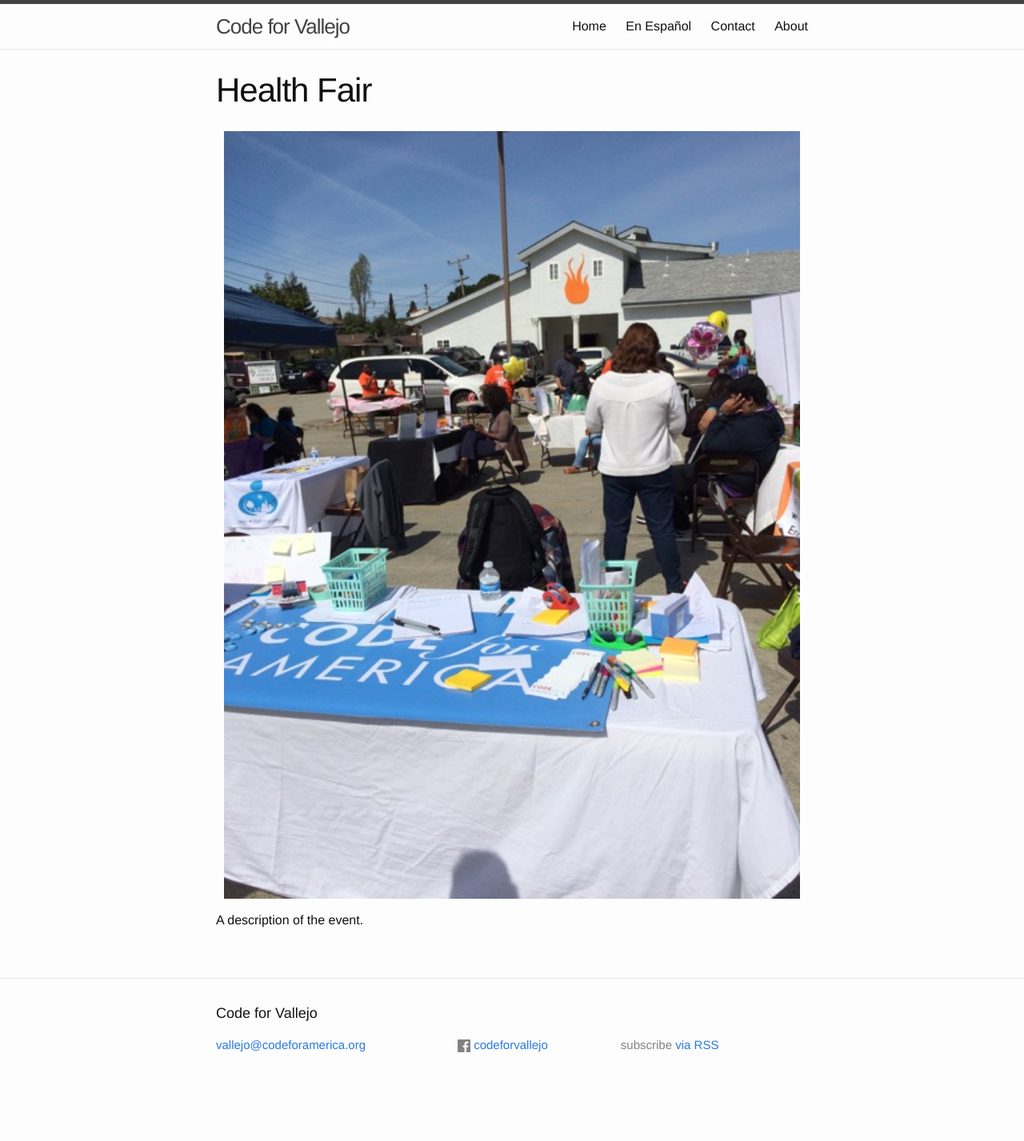
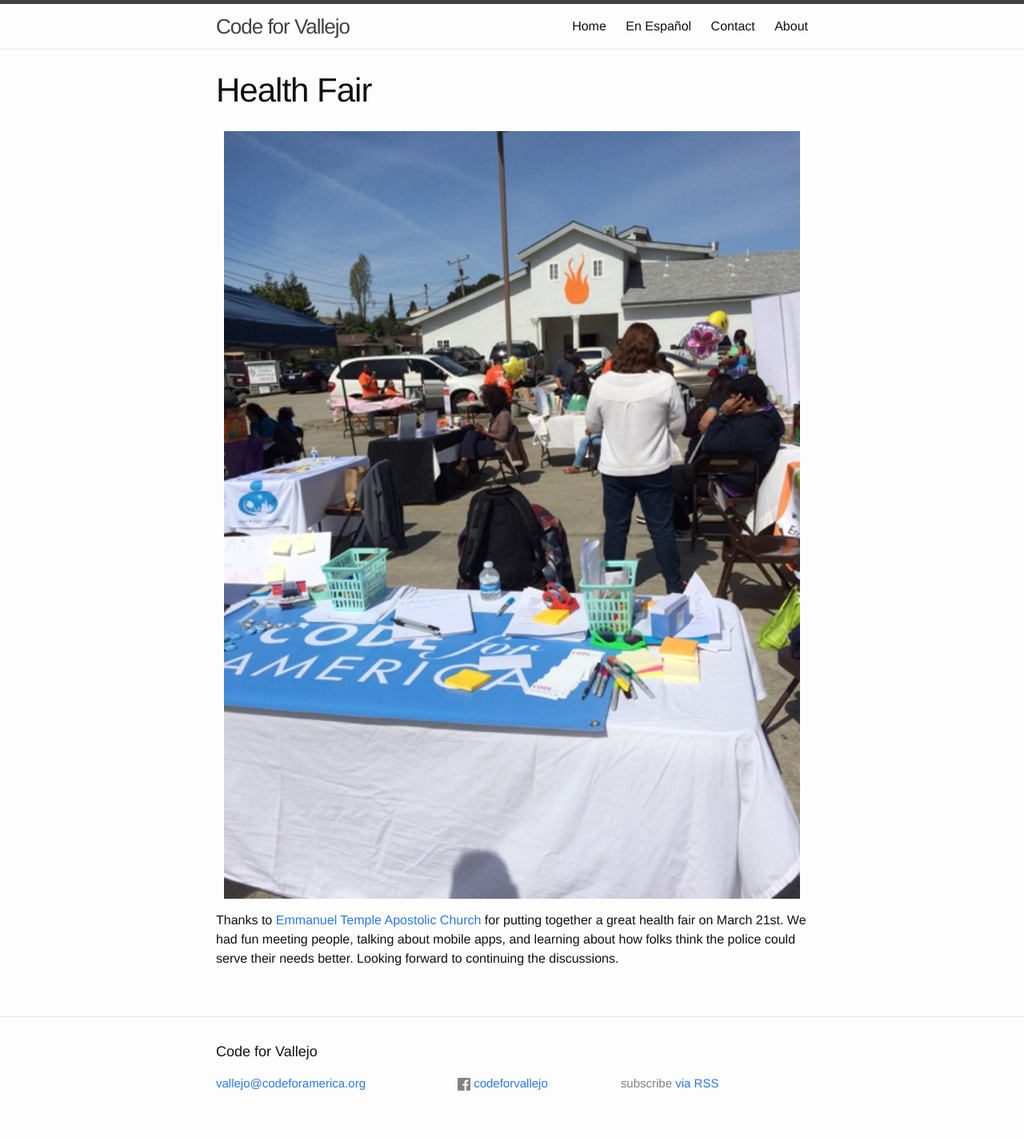
Before and after one commit to codeforamerica/code_for_vallejo, a Jekyll site: the page built from _posts/2015-04-01-health-fair.md, in a window 1280 px wide. Shown: the whole page at 80% size. Built offline with Jekyll 4.4.1, drawn with Linux system fonts in a browser that asks for light colours; before the commit the page ends 1379 px from its top, so only the background shows below that.

Commit message:
Update 2015-04-01-health-fair.md

```diff
--- a/_posts/2015-04-01-health-fair.md
+++ b/_posts/2015-04-01-health-fair.md
@@ -3,10 +3,10 @@ layout:  post
 title:   "Health Fair"
 date:    2015-04-01 00:00:00
 preview-image: assets/images/survey_preview.jpg
-snippet: We put together a quick 10-15 minute survey to gather information about the people in the city, their neighborhoods, and their technology use.
+snippet: South Vallejo Health Fair
 home-image: assets/images/health_fair_table.jpg
 ---
 
 <img class="post-home-img" src="{{ page.home-image | prepend: site.baseurl }}">
 
-A description of the event.
+Thanks to <a href= "http://emmanueltemplevallejo.com"> Emmanuel Temple Apostolic Church</a> for putting together a great health fair on March 21st. We had fun meeting people, talking about mobile apps, and learning about how folks think the police could serve their needs better. Looking forward to continuing the discussions.
```
